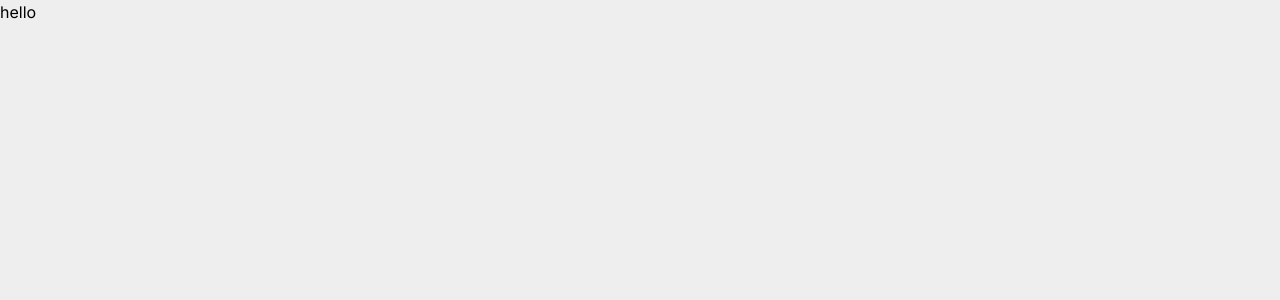
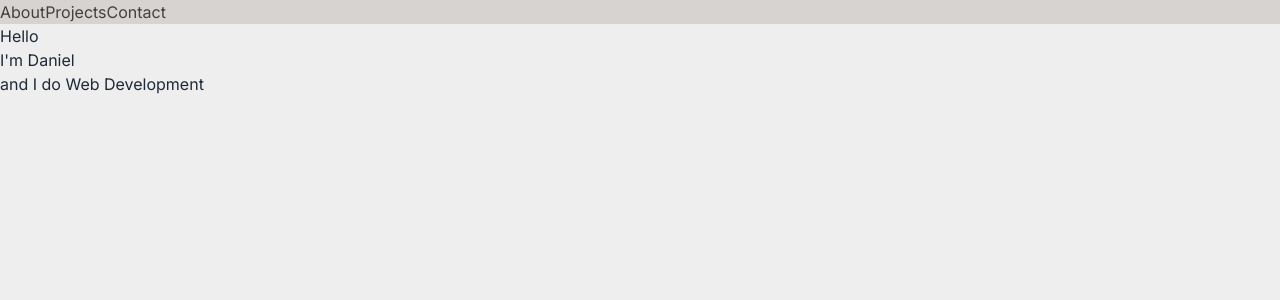
Before and after one commit to GreenCitrus6/portfolio-website, a Next.js app: page / in a window 1280 px wide. Shown: the top 300 px of the page. Built offline with nearby package versions, Linux system fonts and the light colour scheme.

Commit message:
sections added to give page basic structure, comments added describing what sections and components will contain

```diff
--- /dev/null
+++ b/src/app/header.js
@@ -0,0 +1,13 @@
+
+export default function Header() {
+    return (
+        <header className="bg-stone-300 text-stone-700">
+            <navbar className="flex flex-row">
+                {/* nav will have About, Portfolio, Contact. will be fixed to top of page */}
+                <a>About</a>
+                <a>Projects</a>
+                <a>Contact</a>
+            </navbar>
+        </header>
+    )
+}
--- a/src/app/layout.js
+++ b/src/app/layout.js
@@ -4,8 +4,8 @@ import './globals.css'
 const inter = Inter({ subsets: ['latin'] })
 
 export const metadata = {
-  title: 'Create Next App',
-  description: 'Generated by create next app',
+  title: 'Daniel Aadland\'s Portfolio',
+  description: 'A Frontend Webdev Portfolio Made With Next.js',
 }
 
 export default function RootLayout({ children }) {
--- a/src/app/page.js
+++ b/src/app/page.js
@@ -1,12 +1,34 @@
 import Image from 'next/image'
+import Header from './header'
+import ProjectCard from './projectcard'
 
 export default function Home() {
+
   return (
-    <main>
-      <h1>hello</h1>
-      <section >
+    <>
+      <Header />
+      <main className="flex flex-col text-gray-800">
+        <section id="aboutSection">
+          {/* about section */}
+          <h2>Hello</h2>
+          <h1>I'm Daniel</h1>
+          <h3>and I do Web Development</h3>
+        </section>
+        <section id="portfolioSection">
+          {/* portfolio, cards that have an option to view an explanation of what they are and what tech they use, or link to the deployed project to try it
+            journal app with backend
+            pokemon sleep collection manager
+            react todo list,
+            SHOW MORE BUTTON
+            fcc projects
+          */}
+          <ProjectCard />
+        </section>
+        <section id="contactSection">
+          {/* contact info, including linkedin and github */}
 
-      </section>
-    </main>
+        </section>
+      </main>
+    </>
   )
 }
--- /dev/null
+++ b/src/app/projectcard.js
@@ -0,0 +1,11 @@
+
+export default function ProjectCard() {
+    return (
+        <section>
+            {/* will show a screenshot of the project, a title, short desct, and 2 buttons.
+                one to check out the code on github
+                one for a more in depth desc, including the technologies used
+                clicking on the image or card outside of the buttons will go to the deployed project (target _blank)*/}
+        </section>
+    )
+}
```
